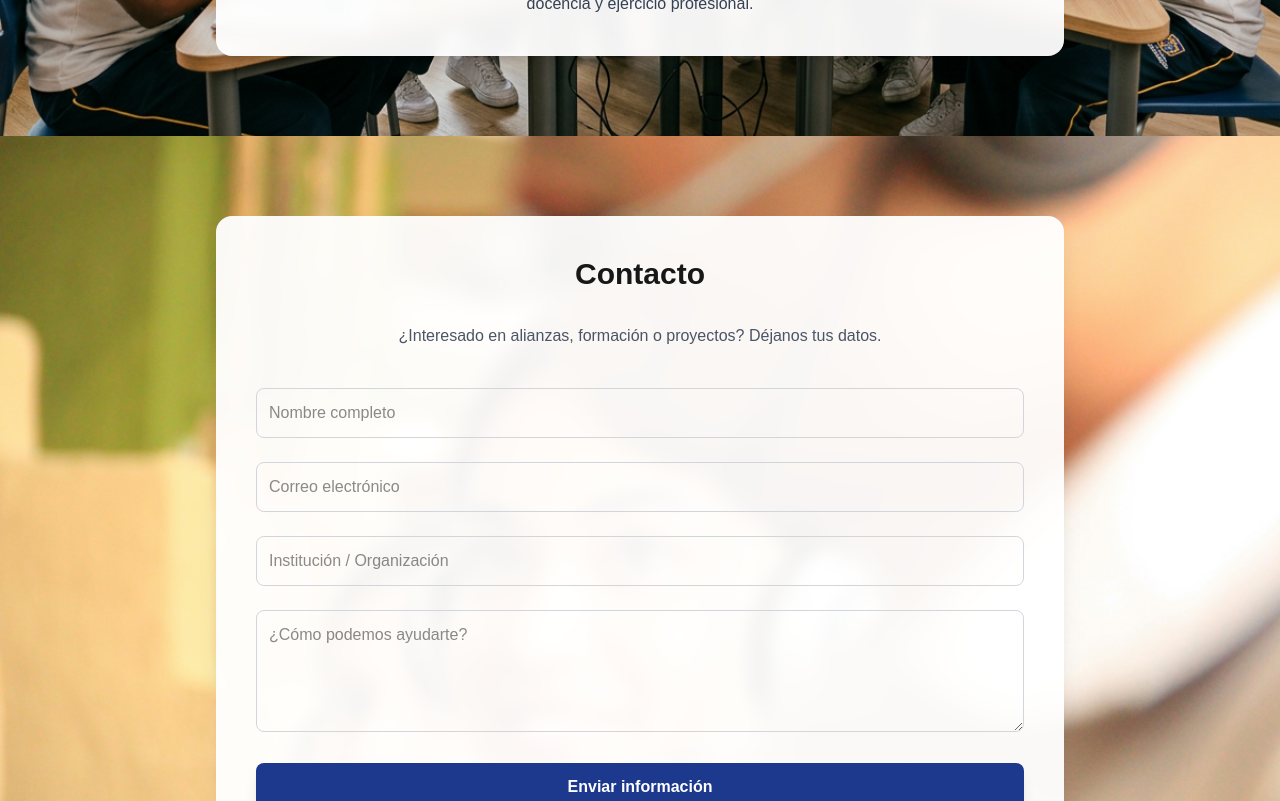
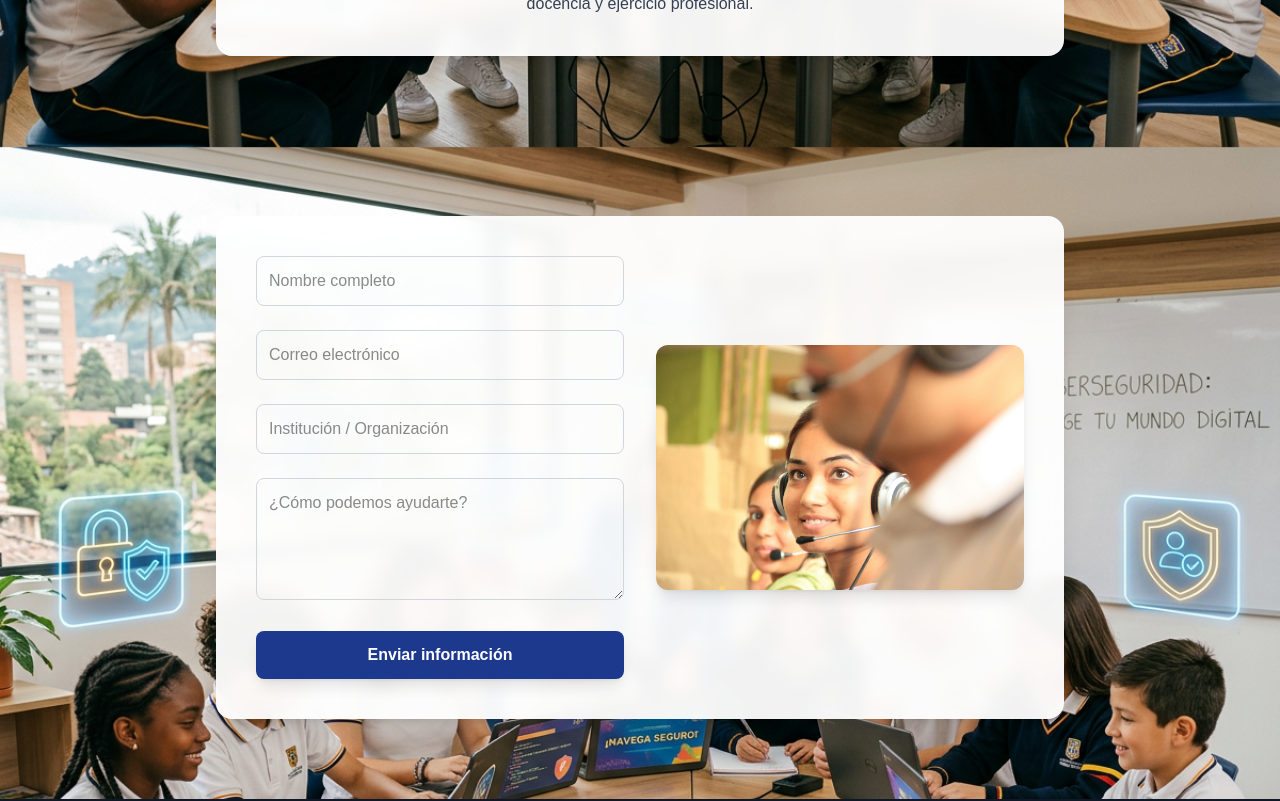
Before and after one commit to Patosoc/cice-web, a Next.js app: page / in a window 1280 px wide. Shown: the part 2720-3521 px from the top of the page. Built offline with nearby package versions, Linux system fonts and the light colour scheme.

Commit message:
cambia contacto

```diff
--- a/components/Contacto.tsx
+++ b/components/Contacto.tsx
@@ -39,30 +39,20 @@ export default function Contacto() {
 
       id="contacto"
       className="relative py-20 bg-cover bg-center"
-      style={{ backgroundImage: "url('/contacto.jpg')" }}
+/*      style={{ backgroundImage: "url('/contacto.jpg')" }}*/
     >
 
       <div className="max-w-4xl mx-auto px-6">
 
         <div className="card">
 
-          <h2 className="text-3xl font-bold text-center mb-8">
-            Contacto
-          </h2>
+          <div className="grid md:grid-cols-2 gap-8 items-center">
 
-          <p className="text-center text-gray-600 mb-10">
-            ¿Interesado en alianzas, formación o proyectos? Déjanos tus datos.
-          </p>
-
+          {/* FORMULARIO */}
           <form onSubmit={handleSubmit} className="space-y-6">
 
-            <input
-              type="hidden"
-              name="_subject"
-              value="Nuevo contacto desde CICE"
-            />
+            <input type="hidden" name="_subject" value="Nuevo contacto desde CICE" />
 
-            {/* NOMBRE */}
             <input
               type="text"
               name="nombre"
@@ -71,7 +61,6 @@ export default function Contacto() {
               className="w-full p-3 rounded-lg border border-gray-300 focus:ring-2 focus:ring-blue-500"
             />
 
-            {/* EMAIL */}
             <input
               type="email"
               name="email"
@@ -80,7 +69,6 @@ export default function Contacto() {
               className="w-full p-3 rounded-lg border border-gray-300 focus:ring-2 focus:ring-blue-500"
             />
 
-            {/* ORGANIZACIÓN */}
             <input
               type="text"
               name="organizacion"
@@ -88,7 +76,6 @@ export default function Contacto() {
               className="w-full p-3 rounded-lg border border-gray-300 focus:ring-2 focus:ring-blue-500"
             />
 
-            {/* MENSAJE */}
             <textarea
               name="mensaje"
               placeholder="¿Cómo podemos ayudarte?"
@@ -97,7 +84,6 @@ export default function Contacto() {
               className="w-full p-3 rounded-lg border border-gray-300 focus:ring-2 focus:ring-blue-500"
             />
 
-            {/* BOTÓN */}
             <motion.button
               whileHover={{ scale: 1.05 }}
               whileTap={{ scale: 0.95 }}
@@ -109,32 +95,16 @@ export default function Contacto() {
 
           </form>
 
-          {/* MENSAJES */}
+          {/* IMAGEN */}
+          <div className="hidden md:block">
+            <img
+              src="/contacto.jpg"
+              alt="Contacto CICE"
+              className="rounded-xl shadow-lg w-full h-full object-cover"
+            />
+          </div>
 
-          {estado === "ok" && (
-            <motion.div
-              initial={{ opacity: 0, y: 10 }}
-              animate={{ opacity: 1, y: 0 }}
-              className="mt-6 bg-green-50 border border-green-200 p-4 rounded-lg text-center"
-            >
-              <p className="text-green-700 font-semibold">
-                ✅ Información enviada correctamente
-              </p>
-              <p className="text-green-600 text-sm mt-1">
-                Te contactaremos pronto.
-              </p>
-            </motion.div>
-          )}
-
-          {estado === "error" && (
-            <motion.p
-              initial={{ opacity: 0 }}
-              animate={{ opacity: 1 }}
-              className="text-red-600 text-center mt-6 font-semibold"
-            >
-              ❌ Ocurrió un error. Intenta nuevamente.
-            </motion.p>
-          )}
+        </div>
 
         </div>
 
```
